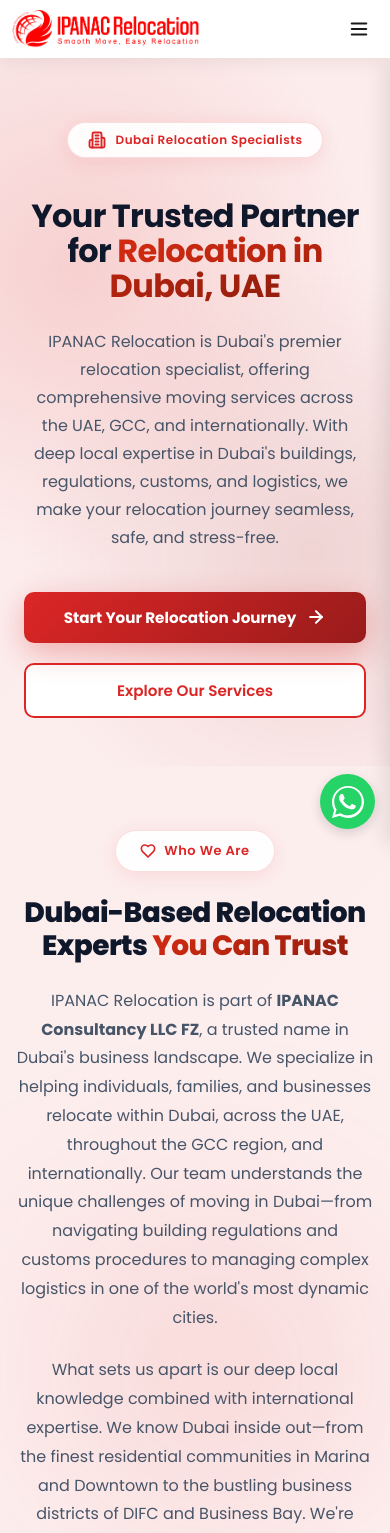
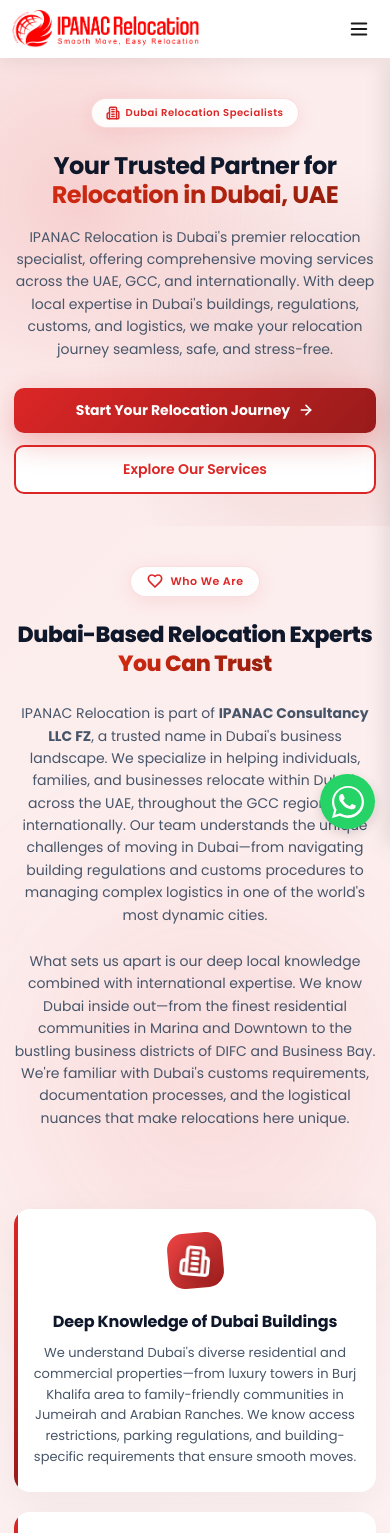
Before and after one commit to Mir-pes/ipanac-1, a React (Vite) app: page /about in a window 390 px wide. Shown: the top 1533 px of the page. Built offline with nearby package versions, Linux system fonts and the light colour scheme; no server answers.

Commit message:
Responsive

```diff
--- a/src/about.css
+++ b/src/about.css
@@ -819,37 +819,51 @@
   }
 
   .expertise-feature-block {
-    padding: 2.5rem 1.5rem;
+    padding: 2rem 1.25rem;
+    grid-template-columns: 1fr;
+    gap: 1.5rem;
   }
 
   .expertise-feature-icon-wrapper {
-    width: 90px;
-    height: 90px;
+    width: 70px;
+    height: 70px;
+    margin: 0 auto;
+  }
+
+  .expertise-icon {
+    font-size: 28px;
   }
 
   .expertise-feature-heading {
-    font-size: 1.25rem;
+    font-size: 1.15rem;
     display: block;
     text-align: center;
+    margin-bottom: 1rem;
+  }
+
+  .heading-line {
+    display: inline;
   }
 
   .expertise-feature-description {
-    font-size: 1rem;
+    font-size: 0.95rem;
     text-align: center;
   }
 
   .expertise-feature-content {
     text-align: center;
+    padding-left: 0;
   }
 
   .why-choose-grid {
     grid-template-columns: 1fr;
+    gap: 1.5rem;
   }
 
   .why-choose-item,
   .value-block-modern,
   .trust-indicator-block {
-    padding: 2rem;
+    padding: 2rem 1.5rem;
   }
 
   .section-header-modern {
@@ -860,6 +874,7 @@
   .cta-buttons-modern {
     flex-direction: column;
     width: 100%;
+    gap: 1rem;
   }
 
   .about-primary-cta,
@@ -868,108 +883,317 @@
   .cta-secondary-modern {
     width: 100%;
     justify-content: center;
+    padding: 14px 24px;
+    font-size: 0.95rem;
+  }
+
+  .about-hero-title {
+    font-size: 2rem;
+    line-height: 1.2;
+  }
+
+  .about-hero-subtitle {
+    font-size: 1.05rem;
+    line-height: 1.6;
+  }
+
+  .section-intro-heading,
+  .section-heading-modern {
+    font-size: 1.75rem;
+    line-height: 1.3;
+  }
+
+  .section-intro-description,
+  .section-subtitle-modern {
+    font-size: 1rem;
+    line-height: 1.6;
   }
 }
 
 @media (max-width: 640px) {
   .about-hero-badge {
-    font-size: 12px;
-    padding: 8px 20px;
+    font-size: 11px;
+    padding: 7px 16px;
+    gap: 6px;
+  }
+
+  .about-hero-badge svg {
+    width: 14px;
+    height: 14px;
   }
 
   .about-hero-title {
-    font-size: 2rem;
+    font-size: 1.75rem;
+    line-height: 1.2;
+    margin-bottom: 1rem;
   }
 
   .about-hero-subtitle {
-    font-size: 1rem;
+    font-size: 0.95rem;
+    line-height: 1.6;
+    margin-bottom: 2rem;
+  }
+
+  .about-hero-section {
+    padding: 3rem 1rem 2.5rem;
+    min-height: 60vh;
   }
 
   .section-intro-heading,
   .section-heading-modern {
-    font-size: 1.75rem;
+    font-size: 1.5rem;
+    line-height: 1.3;
   }
 
   .section-intro-description,
   .section-subtitle-modern {
-    font-size: 1rem;
+    font-size: 0.9375rem;
+    line-height: 1.6;
+  }
+
+  .section-intro-badge,
+  .section-label-modern {
+    font-size: 11px;
+    padding: 6px 16px;
   }
 
   .expertise-feature-block {
-    padding: 2rem 1.25rem;
-    margin-bottom: 2rem;
+    padding: 1.75rem 1rem;
+    margin-bottom: 1.5rem;
   }
 
   .expertise-feature-icon-wrapper {
-    width: 80px;
-    height: 80px;
+    width: 60px;
+    height: 60px;
   }
 
   .expertise-icon {
-    width: 32px;
-    height: 32px;
+    font-size: 24px;
   }
 
   .expertise-feature-heading {
-    font-size: 1.25rem;
-    margin-bottom: 1rem;
+    font-size: 1.1rem;
+    margin-bottom: 0.75rem;
   }
 
   .expertise-feature-description {
-    font-size: 0.95rem;
+    font-size: 0.875rem;
+    line-height: 1.6;
   }
 
   .why-choose-item h3,
   .value-block-modern h3,
   .trust-indicator-block h3 {
-    font-size: 1.25rem;
+    font-size: 1.15rem;
+    margin-bottom: 0.75rem;
   }
 
   .why-choose-item p,
   .value-block-modern p,
   .trust-indicator-block p {
-    font-size: 0.95rem;
+    font-size: 0.875rem;
+    line-height: 1.6;
+  }
+
+  .why-choose-icon,
+  .value-icon-modern,
+  .trust-icon {
+    width: 48px;
+    height: 48px;
+    margin-bottom: 1rem;
+  }
+
+  .why-choose-icon svg,
+  .value-icon-modern svg,
+  .trust-icon svg {
+    width: 24px;
+    height: 24px;
   }
 
   .value-number {
-    font-size: 3rem;
-    top: 1.5rem;
-    right: 1.5rem;
+    font-size: 2.5rem;
+    top: 1.25rem;
+    right: 1.25rem;
   }
 
   .stats-grid-modern {
     grid-template-columns: 1fr;
-    gap: 0.875rem;
+    gap: 1rem;
   }
 
   .stat-number-modern {
-    font-size: 2.5rem;
+    font-size: 2.25rem;
     margin-bottom: 0.25rem;
   }
 
   .stat-label-modern {
-    font-size: 0.9rem;
+    font-size: 0.875rem;
   }
 
   .cta-content-modern h2 {
-    font-size: 1.75rem;
+    font-size: 1.5rem;
+    margin-bottom: 1rem;
   }
 
   .cta-content-modern p {
-    font-size: 1.125rem;
+    font-size: 1rem;
+    margin-bottom: 1.75rem;
   }
 
   .about-primary-cta,
   .about-secondary-cta,
   .cta-primary-modern,
   .cta-secondary-modern {
-    padding: 14px 28px;
-    font-size: 0.95rem;
+    padding: 13px 24px;
+    font-size: 0.9375rem;
+  }
+
+  .about-intro-section,
+  .about-expertise-features,
+  .about-why-choose-section {
+    padding: 3rem 0;
   }
 }
 
 @media (max-width: 480px) {
+  .about-hero-section {
+    padding: 2.5rem 0.875rem 2rem;
+    min-height: 55vh;
+  }
+
+  .about-hero-badge {
+    font-size: 10px;
+    padding: 6px 14px;
+    gap: 5px;
+    margin-bottom: 1.5rem;
+  }
+
+  .about-hero-title {
+    font-size: 1.5rem;
+    line-height: 1.2;
+    margin-bottom: 1rem;
+  }
+
+  .about-hero-subtitle {
+    font-size: 0.875rem;
+    line-height: 1.6;
+    margin-bottom: 1.75rem;
+  }
+
+  .about-hero-cta {
+    gap: 0.75rem;
+  }
+
+  .about-primary-cta,
+  .about-secondary-cta {
+    padding: 12px 20px;
+    font-size: 0.875rem;
+    gap: 8px;
+  }
+
+  .about-primary-cta svg,
+  .about-secondary-cta svg {
+    width: 16px;
+    height: 16px;
+  }
+
+  .section-intro-heading,
+  .section-heading-modern {
+    font-size: 1.375rem;
+    line-height: 1.3;
+  }
+
+  .section-intro-description,
+  .section-subtitle-modern {
+    font-size: 0.875rem;
+    line-height: 1.6;
+  }
+
+  .expertise-feature-block {
+    padding: 1.5rem 0.875rem;
+    margin-bottom: 1.25rem;
+    border-radius: 16px;
+  }
+
+  .expertise-feature-icon-wrapper {
+    width: 55px;
+    height: 55px;
+  }
+
+  .expertise-icon {
+    font-size: 22px;
+  }
+
   .expertise-feature-heading {
-    font-size: 1.15rem;
+    font-size: 1rem;
+    margin-bottom: 0.625rem;
+  }
+
+  .expertise-feature-description {
+    font-size: 0.8125rem;
+    line-height: 1.6;
+  }
+
+  .why-choose-item,
+  .value-block-modern,
+  .trust-indicator-block {
+    padding: 1.5rem 1rem;
+  }
+
+  .why-choose-item h3,
+  .value-block-modern h3,
+  .trust-indicator-block h3 {
+    font-size: 1.0625rem;
+    margin-bottom: 0.625rem;
+  }
+
+  .why-choose-item p,
+  .value-block-modern p,
+  .trust-indicator-block p {
+    font-size: 0.8125rem;
+    line-height: 1.6;
+  }
+
+  .why-choose-icon,
+  .value-icon-modern,
+  .trust-icon {
+    width: 44px;
+    height: 44px;
+    margin-bottom: 0.875rem;
+  }
+
+  .why-choose-icon svg,
+  .value-icon-modern svg,
+  .trust-icon svg {
+    width: 22px;
+    height: 22px;
+  }
+
+  .stat-number-modern {
+    font-size: 2rem;
+  }
+
+  .stat-label-modern {
+    font-size: 0.8125rem;
+  }
+
+  .cta-content-modern h2 {
+    font-size: 1.375rem;
+    margin-bottom: 0.875rem;
+  }
+
+  .cta-content-modern p {
+    font-size: 0.9375rem;
+    margin-bottom: 1.5rem;
+  }
+
+  .about-intro-section,
+  .about-expertise-features,
+  .about-why-choose-section {
+    padding: 2.5rem 0;
+  }
+
+  .about-section-container {
+    padding: 0 0.875rem;
   }
 }
```
